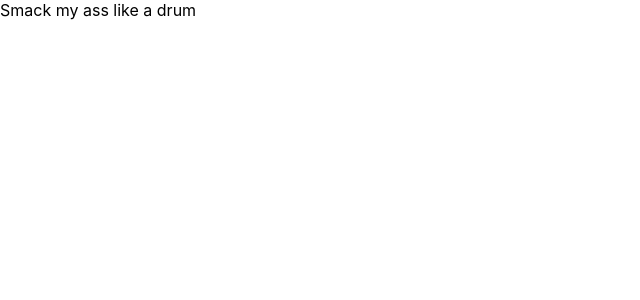
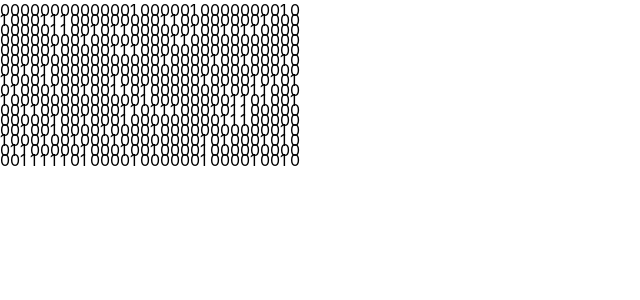
Before and after one commit to elloot/swept, a Next.js app: page / in a window 1280 px wide. Shown: the top 300 px of the page, without its empty margins (0-640 px from the left). Built offline with nearby package versions, Linux system fonts and the light colour scheme.

Commit message:
🚧 start work on generating a game board

```diff
--- a/pages/index.tsx
+++ b/pages/index.tsx
@@ -1,3 +1,56 @@
+import { Tile } from '../components/Tile';
+import { useEffect, useState } from 'react';
+
 export default function Home() {
-  return <div>Smack my ass like a drum</div>;
+  const width = 30;
+  const height = 16;
+  //const board: number[] = Array(width * height);
+  const [board, setBoard] = useState<number[]>(Array(width * height));
+
+  function coordsToIndex(x: number, y: number) {
+    return y * width + x;
+  }
+
+  useEffect(() => {
+    let indices: number[] = [];
+    for (let i = 0; i < width * height; i++) {
+      indices.push(i);
+    }
+
+    let tempBoard: number[] = Array(width * height);
+
+    tempBoard.fill(0);
+
+    for (let i = 0; i < 99; i++) {
+      const tileIndex = indices[Math.floor(Math.random() * indices.length)];
+      tempBoard[tileIndex] = 1;
+      indices.splice(indices.indexOf(tileIndex), 1);
+    }
+
+    setBoard(tempBoard);
+
+    console.log(tempBoard.filter((value) => value == 1).length);
+  }, []);
+
+  return (
+    <div
+      style={{
+        width: 300 + 'px',
+        height: 'auto',
+        display: 'flex',
+        flexWrap: 'wrap'
+      }}
+    >
+      {board.map((value, index) => (
+        <Tile
+          width={10}
+          height={10}
+          handleClick={() => null}
+          value={value}
+          index={index}
+          key={index}
+        />
+      ))}
+    </div>
+  );
 }
```
